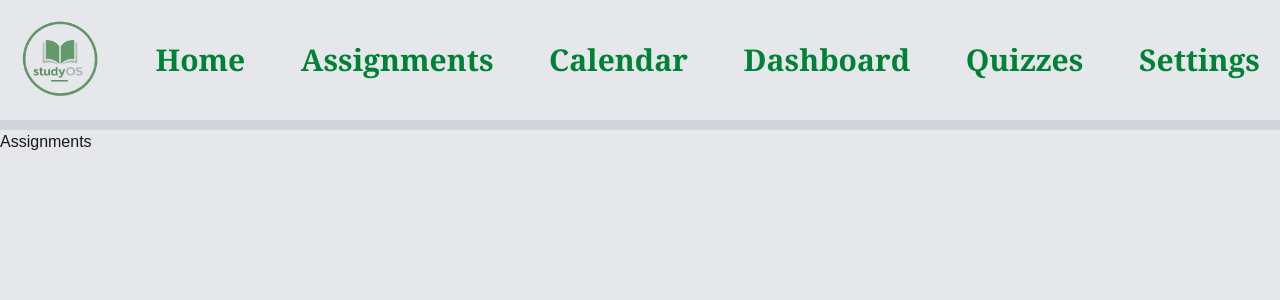
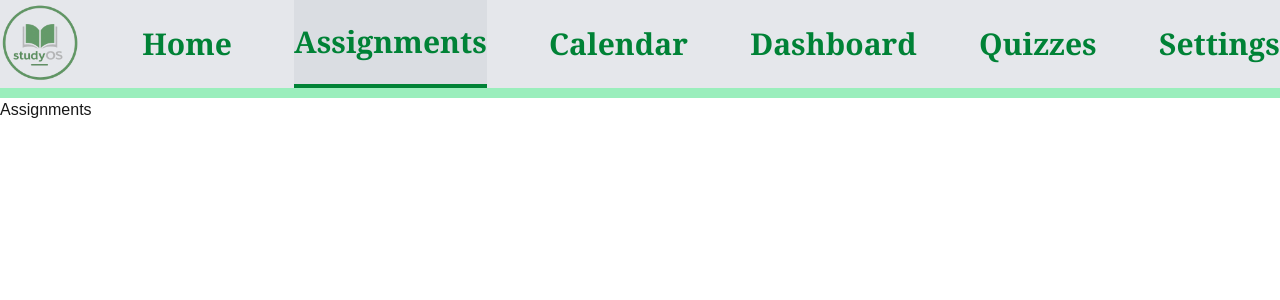
Before and after one commit to nmtm6010/studyos, a Next.js app: page /assignments in a window 1280 px wide. Shown: the top 300 px of the page. Built offline with nearby package versions, Linux system fonts and the light colour scheme.

Commit message:
mostly finished navbar

```diff
--- a/app/globals.css
+++ b/app/globals.css
@@ -1,7 +1,7 @@
 @import "tailwindcss";
 
 :root {
-  --background: #ffffff;
+  --background: #ffffffee;
   --foreground: #171717;
 }
 
--- a/app/layout.tsx
+++ b/app/layout.tsx
@@ -28,7 +28,7 @@ export default function RootLayout({
       lang="en"
       className={`${geistSans.variable} ${geistMono.variable} h-full antialiased`}
     >
-      <body className="min-h-screen flex flex-col bg-gray-200">
+      <body className="min-h-screen flex flex-col bg-gray-150">
   <Navbar />
   {children}
   </body>
--- /dev/null
+++ b/components/layout/NavLink.tsx
@@ -0,0 +1,31 @@
+"use client";
+
+import Link from "next/link";
+import { usePathname } from "next/navigation";
+
+type Props = {
+  href: string;
+  children: React.ReactNode;
+  className?: string;
+};
+
+export default function NavLink({ href, children, className = "" }: Props) {
+  const pathname = usePathname();
+
+  const isActive =
+    href === "/"
+      ? pathname === "/"
+      : pathname.startsWith(href);
+
+  return (
+    <Link
+      href={href}
+      className={`
+  ${className}
+  ${isActive ? "border-b-4 border-green-700 bg-[#dadde2] text-green-700 py-5" : ""}
+`}
+    >
+      {children}
+    </Link>
+  );
+}
--- a/components/layout/navbar.tsx
+++ b/components/layout/navbar.tsx
@@ -1,15 +1,16 @@
-import Link from "next/link";
+
 import Image from "next/image";
+import NavLink from "./NavLink";
 export default function Navbar() {
   return (
-    <nav className="flex justify-between items-center p-5 border-b-10 border-b-gray-300 bg-gray-200">
+    <nav className="flex justify-between items-center border-b-10 border-b-green-300/70 bg-gray-200 pb-0">
       <Image src="/studyos2.png" alt="Logo" width={80} height={30}/>
-      <Link className="text-3xl font-bold font-serif text-green-700" href="/">Home</Link>
-      <Link className="text-3xl font-bold font-serif text-green-700" href="/assignments">Assignments</Link>
-      <Link className="text-3xl font-bold font-serif text-green-700" href="/calendar">Calendar</Link>
-      <Link className="text-3xl font-bold font-serif text-green-700" href="/dashboard">Dashboard</Link>
-      <Link className="text-3xl font-bold font-serif text-green-700" href="/quizzes">Quizzes</Link>
-      <Link className="text-3xl font-bold font-serif text-green-700" href="/settings">Settings</Link>
+<NavLink href="/" className="relative group text-3xl font-bold font-serif text-green-700 hover:bg-gray-300 py-6 transition-colors">Home<span className="absolute left-0 -bottom-1 h-1 w-0 bg-green-700 transition-all duration-300 group-hover:w-full"></span></NavLink>
+<NavLink className="relative group text-3xl font-bold font-serif text-green-700 hover:bg-gray-300 py-6 transition-colors" href="/assignments">Assignments <span className="absolute left-0 -bottom-1 h-1 w-0 bg-green-700 transition-all duration-300 group-hover:w-full"></span></NavLink>
+<NavLink className="relative group text-3xl font-bold font-serif text-green-700 hover:bg-gray-300 py-6 transition-colors" href="/calendar">Calendar<span className="absolute left-0 -bottom-1 h-1 w-0 bg-green-700 transition-all duration-300 group-hover:w-full"></span></NavLink>
+<NavLink className="relative group text-3xl font-bold font-serif text-green-700 hover:bg-gray-300 py-6 transition-colors" href="/dashboard">Dashboard<span className="absolute left-0 -bottom-1 h-1 w-0 bg-green-700 transition-all duration-300 group-hover:w-full"></span></NavLink>
+<NavLink className="relative group text-3xl font-bold font-serif text-green-700 hover:bg-gray-300 py-6 transition-colors" href="/quizzes">Quizzes<span className="absolute left-0 -bottom-1 h-1 w-0 bg-green-700 transition-all duration-300 group-hover:w-full"></span></NavLink>
+<NavLink className="relative group text-3xl font-bold font-serif text-green-700 hover:bg-gray-300 py-6 transition-colors" href="/settings">Settings<span className="absolute left-0 -bottom-1 h-1 w-0 bg-green-700 transition-all duration-300 group-hover:w-full"></span></NavLink>
     </nav>
   );
 }
```
